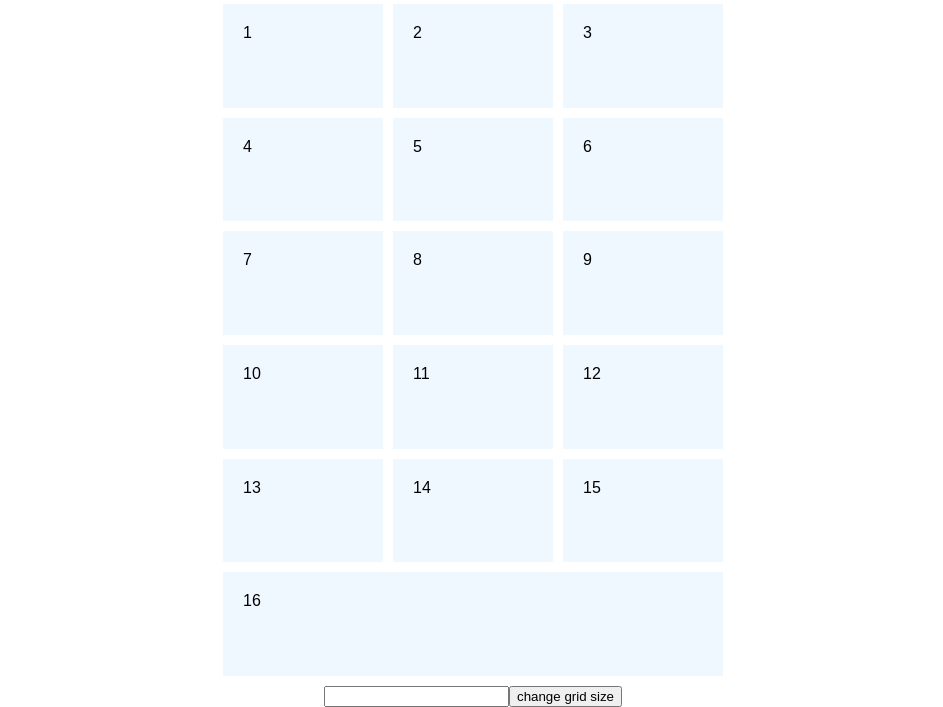
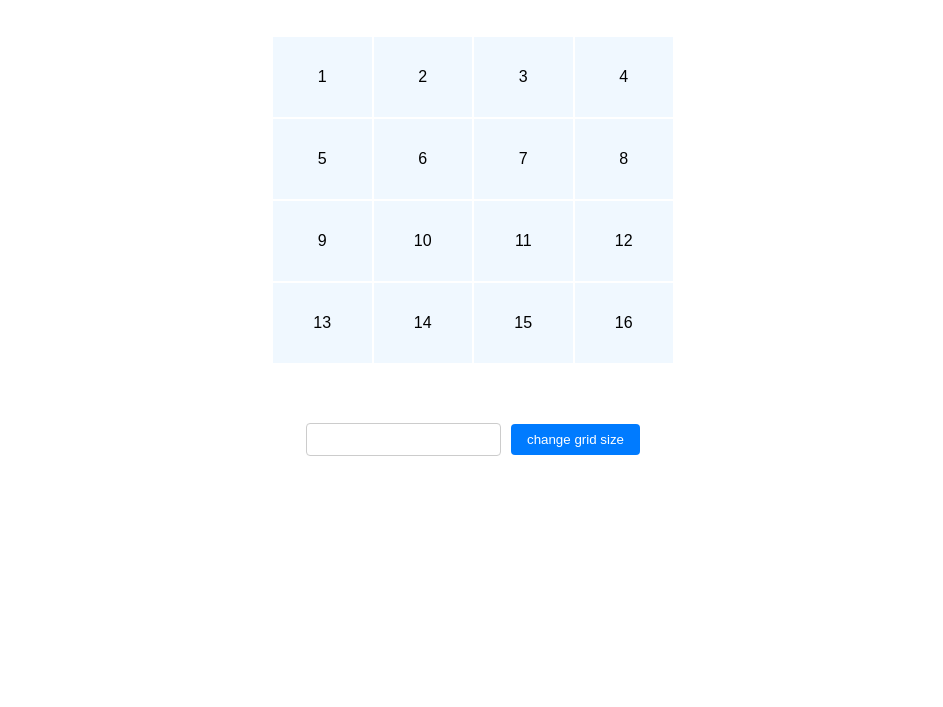
Before and after one commit to kriss-spy/Etch-A-Sketch, a plain HTML site: page index.html in a window 1280 px wide. Shown: the part 93-800 px from the top of the page, without its empty margins (167-1110 px from the left). Drawn offline with Linux system fonts and the light colour scheme.

Commit message:
AI fix CSS

```diff
--- a/style.css
+++ b/style.css
@@ -13,8 +13,10 @@ body {
     display: flex;
     flex-direction: column;
     align-items: center;
-    justify-content: space-around;
-    gap: 10px;
+    justify-content: flex-start;
+    gap: 20px;
+    padding: 20px;
+    box-sizing: border-box;
 }
 
 .header {
@@ -26,29 +28,57 @@ body {
 }
 
 .title {
-    font-size: 60px;
+    font-size: 36px;
+    margin-bottom: 10px;
 }
 
 .container {
-    flex-grow: 1;
     display: flex;
     justify-content: center;
+    margin: 20px 0;
 }
 
 #grid {
     display: flex;
     justify-content: center;
     flex-wrap: wrap;
-    width: 500px;
-    gap: 10px;
+    width: 400px;
+    max-width: 400px;
+    gap: 2px;
 }
 .item {
-    flex: 1 1 100px;
-    padding: 20px;
+    flex: 1 1 calc(25% - 2px);
+    height: 80px;
     background-color: aliceblue;
+    display: flex;
+    align-items: center;
+    justify-content: center;
+    box-sizing: border-box;
 }
 
 .input-area {
     display: flex;
     justify-content: center;
+    align-items: center;
+    gap: 10px;
+    margin-top: 20px;
 }
+
+.input-area input {
+    padding: 8px;
+    border: 1px solid #ccc;
+    border-radius: 4px;
+}
+
+.input-area button {
+    padding: 8px 16px;
+    background-color: #007bff;
+    color: white;
+    border: none;
+    border-radius: 4px;
+    cursor: pointer;
+}
+
+.input-area button:hover {
+    background-color: #0056b3;
+}
```
